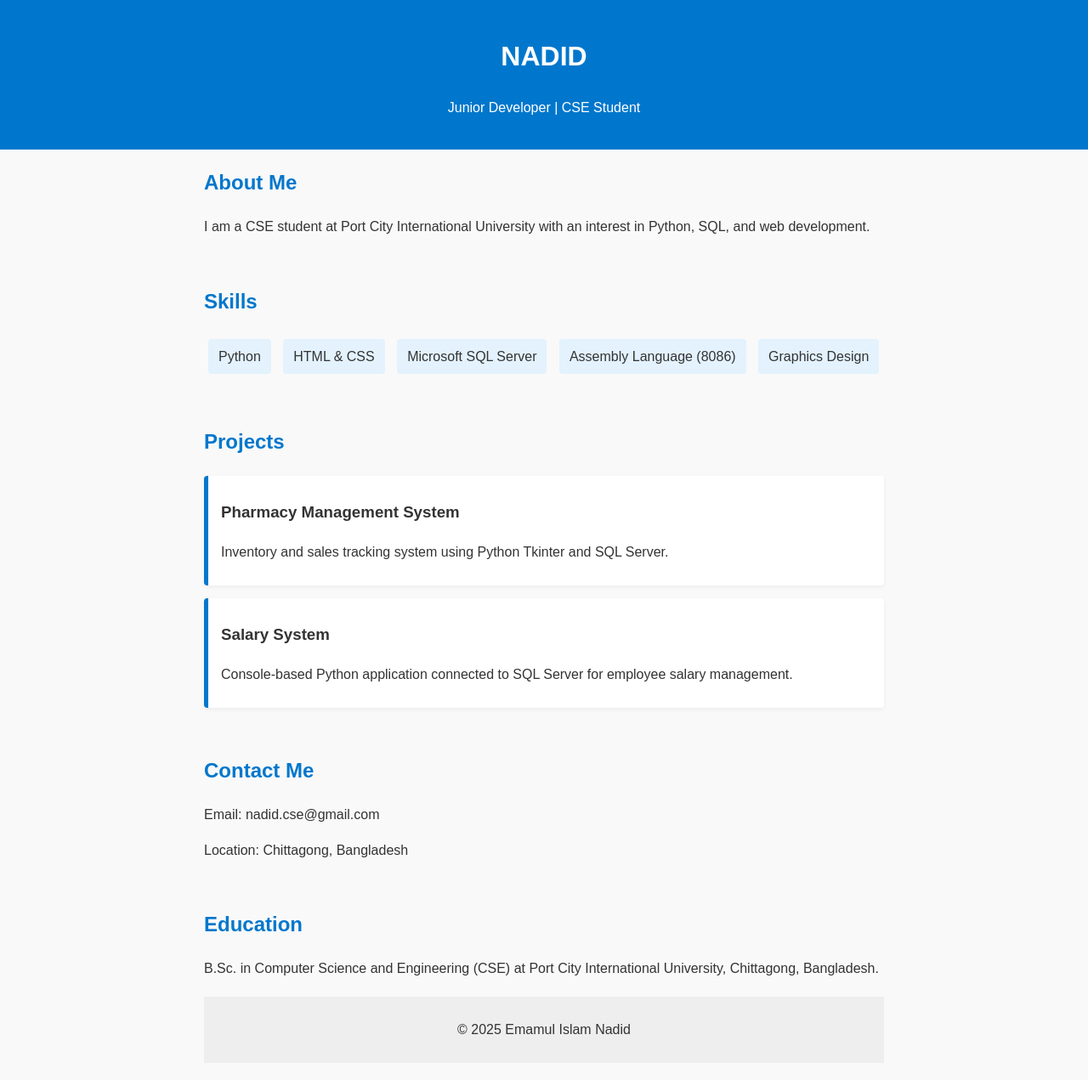
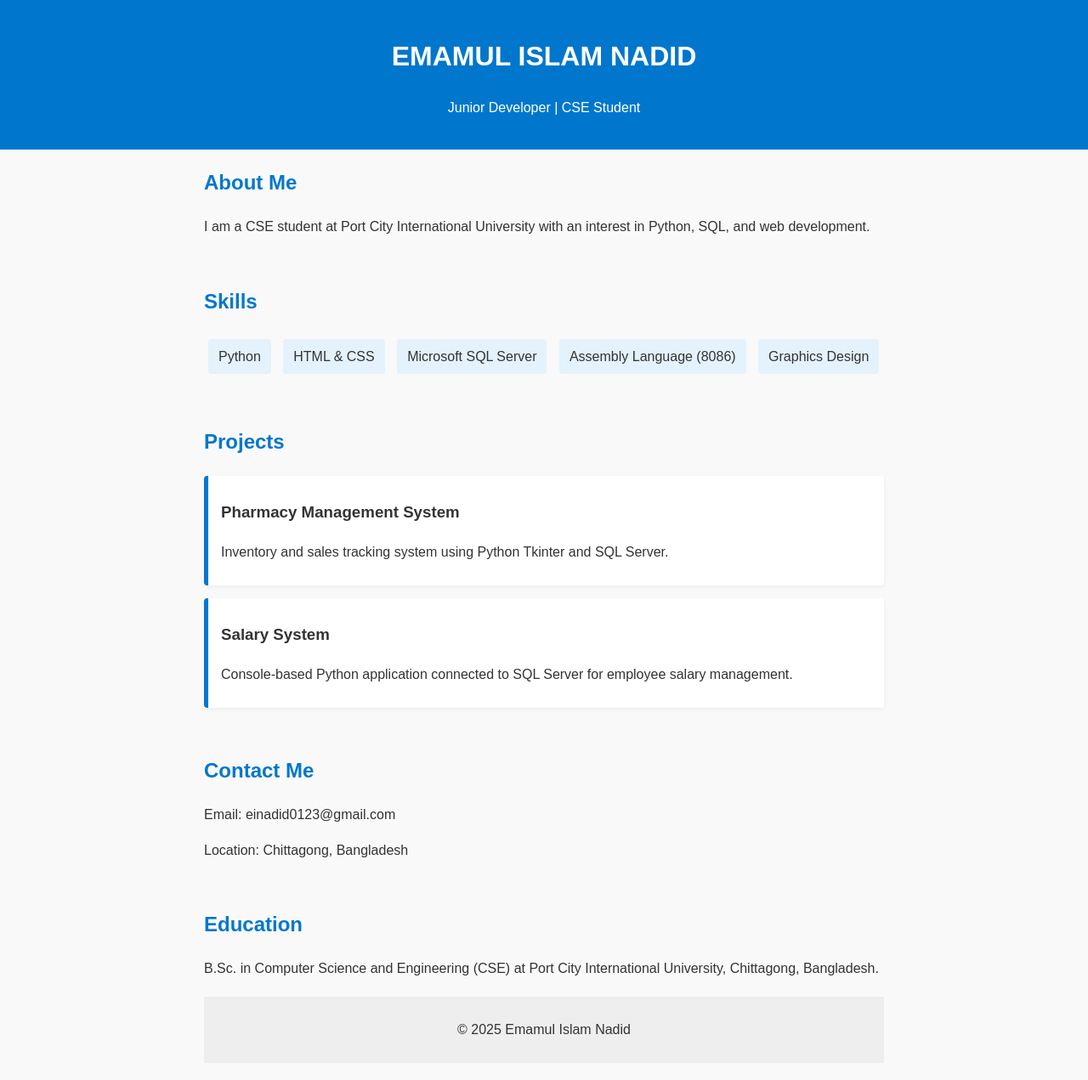
Before and after one commit to emamulislamnadid/my-simple-website, a plain HTML site: page index.html in a window 1280 px wide. Shown: the whole page at 85% size. Drawn offline with Linux system fonts and the light colour scheme.

Commit message:
Updated email address

```diff
--- a/index.html
+++ b/index.html
@@ -8,7 +8,7 @@
 </head>
 <body>
   <header>
-    <h1>NADID</h1>
+    <h1>EMAMUL ISLAM NADID</h1>
     <p>Junior Developer | CSE Student</p>
   </header>
 
@@ -42,7 +42,7 @@
 
   <section class="contact">
     <h2>Contact Me</h2>
-    <p>Email: nadid.cse@gmail.com</p>
+    <p>Email: einadid0123@gmail.com</p>
     <p>Location: Chittagong, Bangladesh</p>
   </section>
 
```
